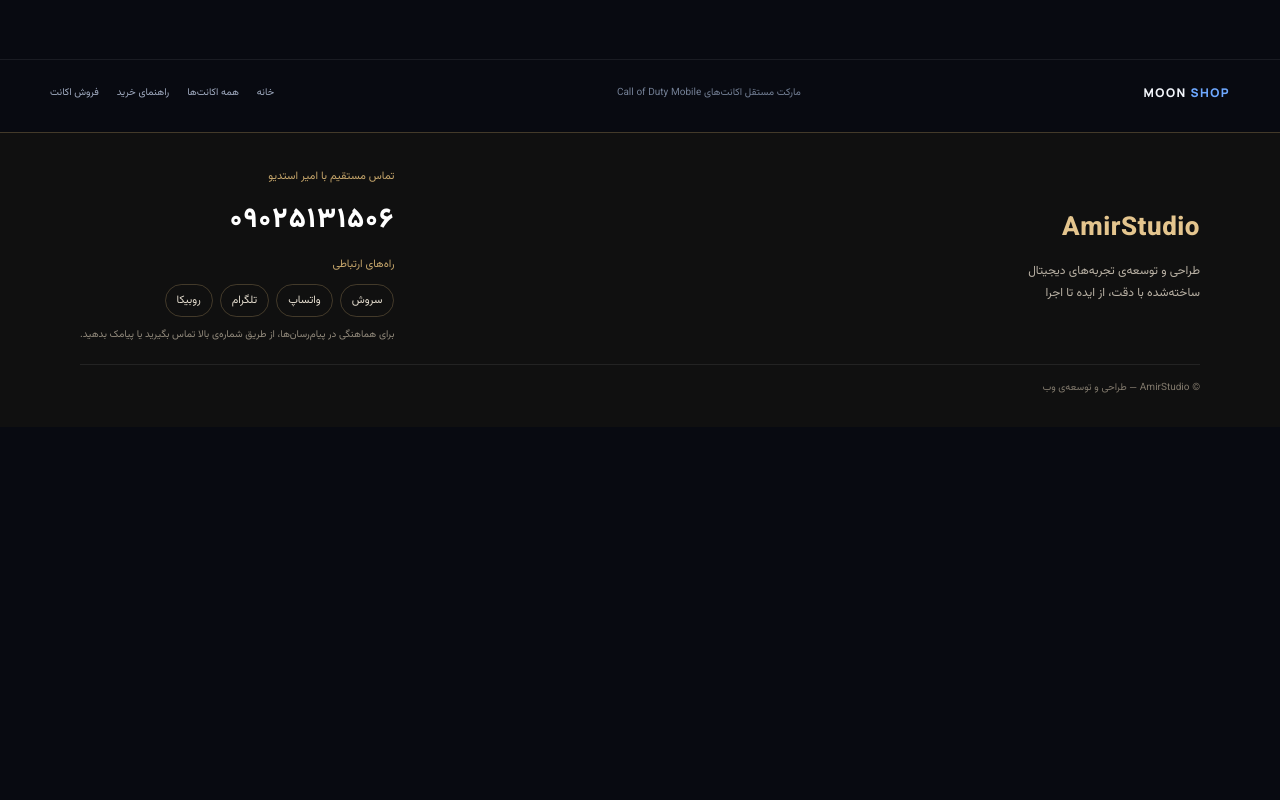
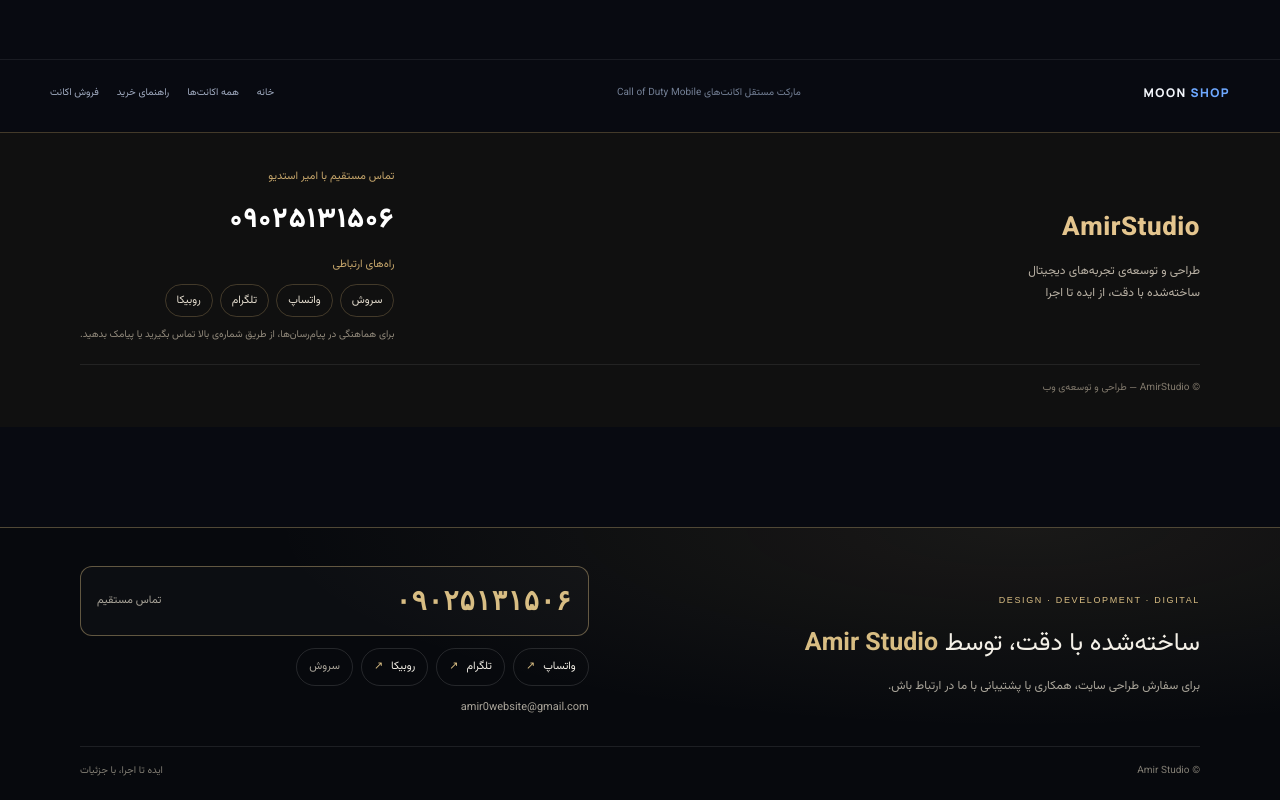
Before and after one commit to Amir-Studio/Moon-SHOP, a plain HTML site: page index.html in a window 1280 px wide. Shown: the part 2363-3163 px from the top of the page. Before the commit the page ends 2790 px from the top, so only its background shows below. Drawn offline with Linux system fonts and the light colour scheme.

Commit message:
Add Amir Studio branding and contact details

```diff
--- a/index.html
+++ b/index.html
@@ -29,6 +29,7 @@
 @media(max-width:560px){.topline-inner{font-size:9px}.topline-inner span:last-child{display:none}.header-inner{flex-wrap:wrap;padding:13px 0;gap:12px}.brand-mark{width:33px;height:33px}.brand-name{font-size:14px}nav{width:100%;order:3;justify-content:space-between;gap:9px;font-size:10px;padding-bottom:3px}.nav-cta{padding:5px 8px}.hero{padding:43px 0 34px;min-height:0}h1{font-size:39px}.hero-panel{min-height:280px;padding:18px}.loadout{margin-top:24px}.loadout-item{min-height:82px;padding:12px}.panel-bottom{margin-top:25px}.trust-strip{grid-template-columns:1fr}.trust-item{border-left:0;border-bottom:1px solid var(--line)}.trust-item:last-child{border-bottom:0}.section-top{display:block}.section-top p{margin-top:8px}.catalog{padding:55px 0}.toolbar{padding:9px}.toolbar select{flex:1;min-width:130px}.product-grid{grid-template-columns:1fr;gap:12px}.product-top{min-height:110px}.product-game{margin-top:18px}.product-body{padding:16px}.product-price strong{font-size:20px}.steps{grid-template-columns:1fr}.footer-inner{align-items:flex-start;flex-direction:column}.footer-links{flex-wrap:wrap}.dialog{padding:20px}.dialog-actions{flex-direction:column}}
 @media(prefers-reduced-motion:reduce){*,*:before,*:after{scroll-behavior:auto!important;transition:none!important;animation:none!important}}
 </style>
+<meta name="author" content="Amir Studio" />
 </head>
 <body>
 <div class="topline"><div class="wrap topline-inner"><span>MOON SHOP / CALL OF DUTY MOBILE</span><span class="status"><i></i> کاتالوگ و قیمت‌ها قابل بررسی‌اند</span></div></div>
@@ -142,5 +143,50 @@
   <div class="as-copy">© AmirStudio — طراحی و توسعه‌ی وب</div>
 </footer>
 
+
+<!-- Amir Studio studio credit and contact -->
+<section class="amirstudio-contact" id="amirstudio-contact" aria-label="ارتباط با Amir Studio">
+  <div class="amirstudio-contact__inner">
+    <div class="amirstudio-contact__brand">
+      <span class="amirstudio-contact__eyebrow">DESIGN · DEVELOPMENT · DIGITAL</span>
+      <p class="amirstudio-contact__title">ساخته‌شده با دقت، توسط <strong>Amir Studio</strong></p>
+      <p class="amirstudio-contact__desc">برای سفارش طراحی سایت، همکاری یا پشتیبانی با ما در ارتباط باش.</p>
+    </div>
+    <div class="amirstudio-contact__actions">
+      <a class="amirstudio-contact__phone" href="tel:+989025131506" dir="ltr"><span>تماس مستقیم</span><strong>۰۹۰۲۵۱۳۱۵۰۶</strong></a>
+      <div class="amirstudio-contact__links" aria-label="راه‌های ارتباطی">
+        <a href="https://wa.me/989025131506" target="_blank" rel="noopener noreferrer">واتساپ <span>↗</span></a>
+        <a href="https://t.me/+989025131506" target="_blank" rel="noopener noreferrer">تلگرام <span>↗</span></a>
+        <a href="https://rubika.ir/SuperGenius" target="_blank" rel="noopener noreferrer">روبیکا <span>↗</span></a>
+        <span class="amirstudio-contact__channel" title="در سروش با شماره تماس جست‌وجو کنید">سروش</span>
+      </div>
+      <a class="amirstudio-contact__email" href="mailto:amir0website@gmail.com">amir0website@gmail.com</a>
+    </div>
+    <div class="amirstudio-contact__bottom"><span>© Amir Studio</span><span>ایده تا اجرا، با جزئیات</span></div>
+  </div>
+</section>
+<style>
+.amirstudio-contact{--as-gold:#d8bd83;--as-ink:#f4f0e7;--as-muted:#aaa59a;position:relative;isolation:isolate;margin:clamp(48px,8vw,100px) auto 0;padding:38px 22px 20px;border-top:1px solid color-mix(in srgb,var(--as-gold) 35%,transparent);background:radial-gradient(ellipse at 80% 0%,color-mix(in srgb,var(--as-gold) 9%,transparent),transparent 52%),rgba(7,9,13,.93);color:var(--as-ink);font-family:inherit;direction:rtl}
+.amirstudio-contact *{box-sizing:border-box}
+.amirstudio-contact__inner{width:min(1120px,100%);margin:0 auto;display:grid;grid-template-columns:1fr minmax(280px,.9fr);gap:28px 46px;align-items:center}
+.amirstudio-contact__eyebrow{font:9px/1.8 Arial,sans-serif;letter-spacing:.18em;color:var(--as-gold)}
+.amirstudio-contact__title{margin:8px 0;font-size:clamp(18px,2.4vw,25px);line-height:1.7;font-weight:400}
+.amirstudio-contact__title strong{color:var(--as-gold);font-weight:700;white-space:nowrap}
+.amirstudio-contact__desc{margin:0;color:var(--as-muted);font-size:12px;line-height:2}
+.amirstudio-contact__actions{display:flex;flex-direction:column;gap:12px}
+.amirstudio-contact__phone{display:flex;align-items:center;justify-content:space-between;gap:14px;padding:13px 16px;border:1px solid color-mix(in srgb,var(--as-gold) 42%,transparent);background:rgba(255,255,255,.025);border-radius:12px}
+.amirstudio-contact__phone span{font-size:11px;color:var(--as-muted)}
+.amirstudio-contact__phone strong{font:600 clamp(20px,3vw,28px)/1.5 Arial,sans-serif;letter-spacing:.035em;color:var(--as-gold);white-space:nowrap}
+.amirstudio-contact__links{display:flex;flex-wrap:wrap;gap:8px}
+.amirstudio-contact__links a,.amirstudio-contact__channel{display:inline-flex;align-items:center;gap:8px;padding:8px 12px;border:1px solid rgba(255,255,255,.12);border-radius:999px;color:var(--as-ink);font-size:11px;text-decoration:none;transition:border-color .2s,background .2s}
+.amirstudio-contact__links a:hover{border-color:var(--as-gold);background:rgba(216,189,131,.08)}
+.amirstudio-contact__links a span{color:var(--as-gold)}
+.amirstudio-contact__channel{color:var(--as-muted)}
+.amirstudio-contact__email{font-size:11px;color:var(--as-muted);text-decoration:none;direction:ltr;text-align:right}
+.amirstudio-contact__bottom{grid-column:1/-1;display:flex;justify-content:space-between;gap:12px;padding-top:15px;border-top:1px solid rgba(255,255,255,.09);font-size:10px;color:#827e74}
+@media(max-width:680px){.amirstudio-contact{padding:30px 17px 17px}.amirstudio-contact__inner{grid-template-columns:1fr;gap:22px}.amirstudio-contact__title{font-size:20px}.amirstudio-contact__phone{align-items:flex-start;flex-direction:column;gap:4px}.amirstudio-contact__phone strong{font-size:27px}.amirstudio-contact__bottom{grid-column:auto}}
+@media(prefers-reduced-motion:reduce){.amirstudio-contact__links a{transition:none}}
+</style>
+
 </body>
 </html>
```
